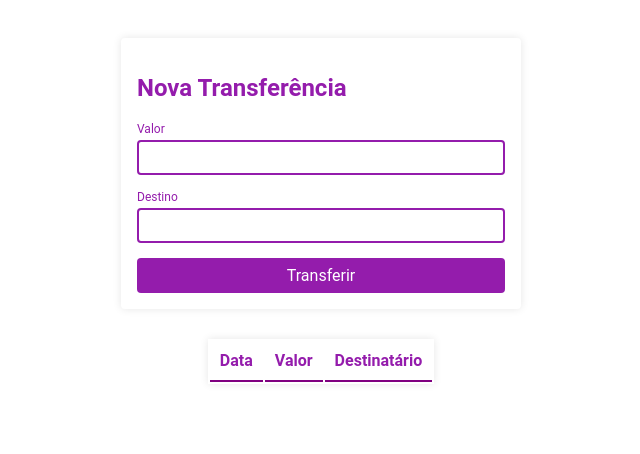
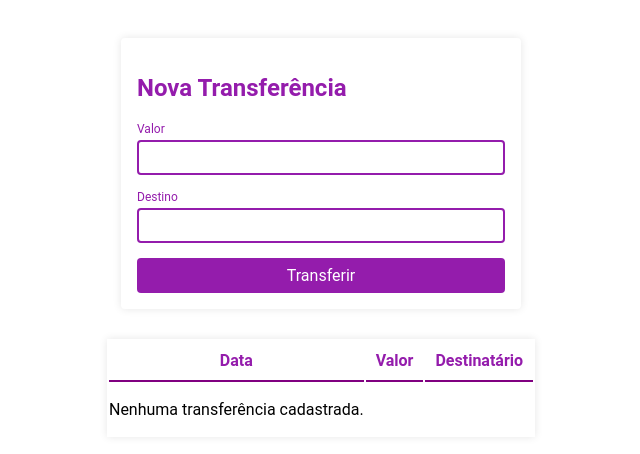
Before and after one commit to robertabononi/bytebank, an Angular app: page / in a window 1280 px wide. Shown: the top 454 px of the page, without its empty margins (319-959 px from the left). Built offline with nearby package versions, Linux system fonts and the light colour scheme.

Commit message:
feat: use ngIf to show message if the table has no transferences

```diff
--- a/src/app/bank-statement/bank-statement.component.html
+++ b/src/app/bank-statement/bank-statement.component.html
@@ -4,7 +4,7 @@
     <th class="tabela__cabecalho__conteudo">Valor</th>
     <th class="tabela__cabecalho__conteudo">Destinatário</th>
   </thead>
-  <tbody>
+  <tbody *ngIf="transferences.length > 0; else emptyList">
     <tr class="tabela__linha" *ngFor="let transference of transferences">
       <td class="tabela__conteudo">{{ transference?.date | date: "short" }}</td>
       <td class="tabela__conteudo">{{ transference?.value | currency }}</td>
@@ -12,3 +12,7 @@
     </tr>
   </tbody>
 </table>
+
+<ng-template #emptyList>
+  <p>Nenhuma transferência cadastrada.</p>
+</ng-template>
```
